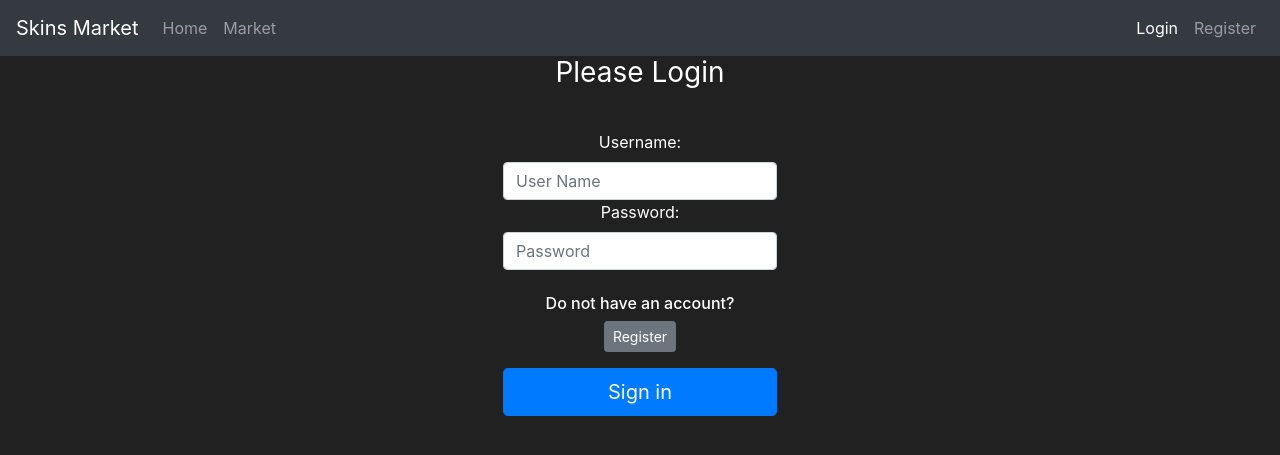
After one commit to Dmytrenko-Roman/flask-learning, a Flask app: page /login in a window 1280 px wide. The commit adds this page. Shown: the top 455 px of the page. Run offline with Flask 2, Linux system fonts and the light colour scheme; parts of the project's set-up code (start-up, migrations or seed data) failed here and were passed over; some libraries are stand-ins or nearby versions.

Commit message:
❄️ Login form added ❄️

```diff
--- a/website/market/__init__.py
+++ b/website/market/__init__.py
@@ -1,5 +1,7 @@
+import bcrypt
 from flask import Flask
 from flask_sqlalchemy import SQLAlchemy
+from flask_bcrypt import Bcrypt
 
 from market.config import settings
 
@@ -11,4 +13,6 @@ app.config['SECRET_KEY'] = '278eb7681edbcd614fc60a3e'
 
 db = SQLAlchemy(app)
 
+bcrypt = Bcrypt(app)
+
 from market import routes
--- a/website/market/forms.py
+++ b/website/market/forms.py
@@ -1,17 +1,24 @@
 from flask_wtf import FlaskForm
 from wtforms import StringField, PasswordField, SubmitField
-from wtforms.validators import  Length, EqualTo, Email, DataRequired, ValidationError
+from wtforms.validators import Length, EqualTo, Email, DataRequired, ValidationError
 
 from market.models import User
 
 
 class RegisterForm(FlaskForm):
-    username = StringField(label='User name:', validators=[Length(min=2, max=30), DataRequired()])
-    email = StringField(label='Email:', validators=[Email(), DataRequired(), DataRequired()])
-    password1 = PasswordField(label='Password:', validators=[Length(min=8), DataRequired()])
-    password2 = PasswordField(label='Confirm password:', validators=[EqualTo('password1'), DataRequired()])
+    username = StringField(
+        label='User name:', validators=[Length(min=2, max=30), DataRequired()]
+    )
+    email = StringField(
+        label='Email:', validators=[Email(), DataRequired(), DataRequired()]
+    )
+    password1 = PasswordField(
+        label='Password:', validators=[Length(min=8), DataRequired()]
+    )
+    password2 = PasswordField(
+        label='Confirm password:', validators=[EqualTo('password1'), DataRequired()]
+    )
     submit = SubmitField(label='SUBMIT')
-
 
     def validate_username(self, username_to_check):
         user = User.query.filter_by(username=username_to_check.data).first()
@@ -19,9 +26,14 @@ class RegisterForm(FlaskForm):
         if user:
             raise ValidationError('Username already exists!')
 
-
     def validate_email(self, email_to_check):
         email = User.query.filter_by(email=email_to_check.data).first()
 
         if email:
             raise ValidationError('Email already exists!')
+
+
+class LoginForm(FlaskForm):
+    username = StringField(label='Username:', validators=[DataRequired()])
+    password = StringField(label='Password:', validators=[DataRequired()])
+    submit = SubmitField(label='Sign in')
--- a/website/market/routes.py
+++ b/website/market/routes.py
@@ -2,7 +2,7 @@ from flask import render_template, redirect, url_for, flash, get_flashed_message
 
 from market import app, db
 from market.models import Item, User
-from market.forms import RegisterForm
+from market.forms import RegisterForm, LoginForm
 
 
 @app.route('/')
@@ -12,6 +12,7 @@ def home_page() -> str:
         'home': 'active',
         'market': '',
         'register': '',
+        'login': '',
     }
     return render_template('home.html', **values)
 
@@ -22,6 +23,7 @@ def market_page() -> str:
         'home': '',
         'market': 'active',
         'register': '',
+        'login': '',
         'items': Item.query.all(),
     }
 
@@ -32,24 +34,43 @@ def market_page() -> str:
 def register_page():
     form = RegisterForm()
 
-    # values = {
-    #     'home': '',
-    #     'market': '',
-    #     'register': 'active',
-    # }
+    values = {
+        'home': '',
+        'market': '',
+        'register': 'active',
+        'login': '',
+        'form': form,
+    }
 
     if form.validate_on_submit():
-        user_to_create = User(username=form.username.data, email=form.email.data, password_hash=form.password1.data)
+        user_to_create = User(
+            username=form.username.data,
+            email=form.email.data,
+            password=form.password1.data,
+        )
 
         db.session.add(user_to_create)
         db.session.commit()
 
         return redirect(url_for('market_page'))
 
-
     if any(form.errors):
         for err_msg in form.errors.values():
             flash(f'There was an error with creating user {err_msg}', category='danger')
 
+    return render_template('register.html', **values)
 
-    return render_template('register.html', form=form)
+
+@app.route('/login', methods=['GET', 'POST'])
+def login_page():
+    form = LoginForm()
+
+    values = {
+        'home': '',
+        'market': '',
+        'register': '',
+        'login': 'active',
+        'form': form,
+    }
+
+    return render_template('login.html', **values)
--- a/website/market/templates/base.html
+++ b/website/market/templates/base.html
@@ -29,7 +29,7 @@
           </ul>
           <ul class="navbar-nav">
             <li class="nav-item">
-              <a class="nav-link" href="#">Login</a>
+              <a class="nav-link {{ login }}" href="{{ url_for('login_page') }}">Login</a>
             </li>
             <li class="nav-item">
               <a class="nav-link {{ register }}" href="{{ url_for('register_page') }}">Register</a>
--- /dev/null
+++ b/website/market/templates/login.html
@@ -0,0 +1,34 @@
+{% extends 'base.html' %}
+{% block title %}
+    Login Page
+{% endblock %}
+{% block content %}
+    <body class="text-center">
+        <div class="container">
+            <div class="row justify-content-md-center">
+                <form method="POST" class="form-signin" style="color:white">
+                    {{ form.hidden_tag() }}
+                    <h1 class="h3 mb-3 font-weight-normal">
+                        Please Login
+                    </h1>
+                    <br>
+                    {{ form.username.label() }}
+                    {{ form.username(class="form-control", placeholder="User Name") }}
+
+                    {{ form.password.label() }}
+                    {{ form.password(class="form-control", placeholder="Password") }}
+
+                    <br>
+
+                    <div class="checkbox mb-3">
+                    <h6>Do not have an account?</h6>
+                    <a class="btn btn-sm btn-secondary" href="{{ url_for('register_page') }}">Register</a>
+                    </div>
+
+                    {{ form.submit(class="btn btn-lg btn-block btn-primary") }}
+
+                </form>
+            </div>
+        </div>
+    </body>
+{% endblock %}
--- a/website/market/templates/register.html
+++ b/website/market/templates/register.html
@@ -23,6 +23,12 @@
                     {{ form.password2(class='form-control', placeholder='Confirm your password') }}
 
                     <br>
+
+                    <div class="checkbox mb-3">
+                        <h6>Already have an account?</h6>
+                        <a class="btn btn-sm btn-secondary" href="{{ url_for('login_page') }}">Login</a>
+                    </div>
+
                     {{ form.submit(class="btn btn-lg btn-block btn-primary")}}
                 </form>
             </div>
```
Also changed, not shown: website/market/models.py (+11 -1 lines).
